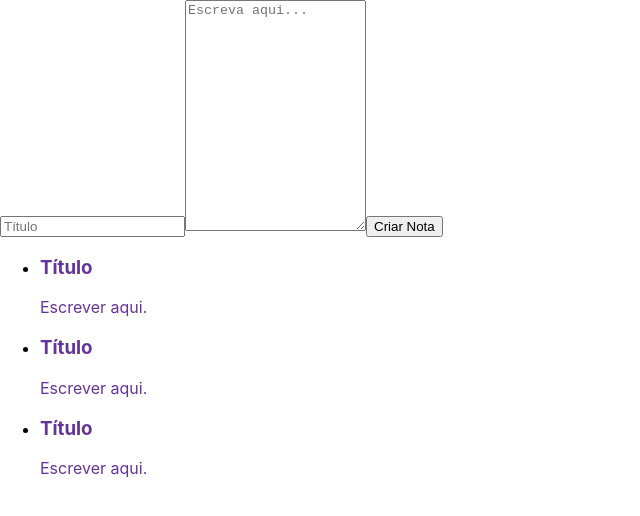
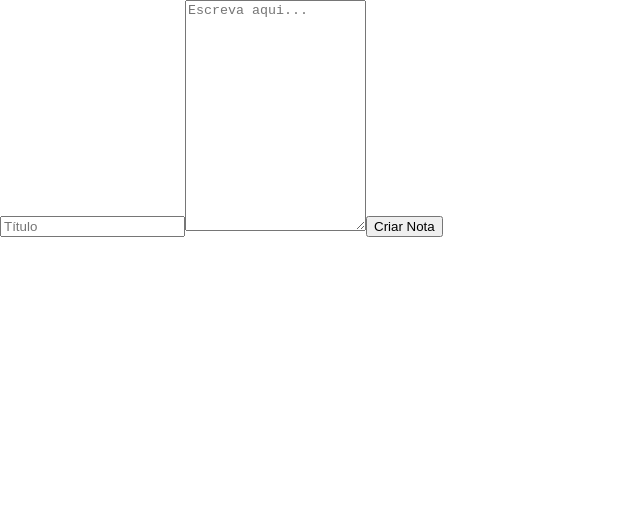
Before and after one commit to LourenceQ/ReactPrototypes, a React (Create React App) app in the folder ceep/: page / in a window 1280 px wide. Shown: the top 516 px of the page, without its empty margins (0-640 px from the left). Built offline with nearby package versions, Linux system fonts and the light colour scheme.

Commit message:
alterando estado no DOM

```diff
--- a/ceep/src/App.js
+++ b/ceep/src/App.js
@@ -3,15 +3,26 @@
 import { ListaDeNotas } from "./Components/ListaDeNotas";
 
 class App extends Component {
+  constructor() {
+    super();
+    this.state = {
+      notas: [],
+    };
+  }
   criarNota(titulo, texto) {
-    console.log(`uma nova nota foi criada: ` + titulo + " " + texto);
+    const novaNota = { titulo, texto };
+    const novoArrayNotas = [...this.state.notas, novaNota];
+    const novoEstado = {
+      notas: novoArrayNotas,
+    };
+    this.setState(novoEstado);
   }
 
   render() {
     return (
       <section>
-        <FormularioCadastro criarNota={this.criarNota} />
-        <ListaDeNotas />
+        <FormularioCadastro criarNota={this.criarNota.bind(this)} />
+        <ListaDeNotas notas={this.state.notas} />
       </section>
     );
   }
--- a/ceep/src/Components/CardNota/CardNota.jsx
+++ b/ceep/src/Components/CardNota/CardNota.jsx
@@ -7,9 +7,9 @@
     return (
       <section className="card-nota">
         <header>
-          <h3>Título</h3>
+          <h3>{this.props.titulo}</h3>
         </header>
-        <p>Escrever aqui.</p>
+        <p>{this.props.texto}</p>
       </section>
     );
   }
--- a/ceep/src/Components/FormularioCadastro.jsx
+++ b/ceep/src/Components/FormularioCadastro.jsx
@@ -21,7 +21,6 @@
     evento.preventDefault();
     evento.stopPropagation();
     this.props.criarNota(this.titulo, this.texto);
-    console.log(`uma nova nota foi criada: ` + this.titulo + " " + this.texto);
   }
 
   render() {
--- a/ceep/src/Components/ListaDeNotas.jsx
+++ b/ceep/src/Components/ListaDeNotas.jsx
@@ -5,10 +5,10 @@
   render() {
     return (
       <ul>
-        {Array.of("Trabalho", "Trabalho", "Estudos").map((categoria, index) => {
+        {this.props.notas.map((nota, index) => {
           return (
             <li key={index}>
-              <CardNota />
+              <CardNota titulo={nota.titulo} texto={nota.texto} />
             </li>
           );
         })}
```
